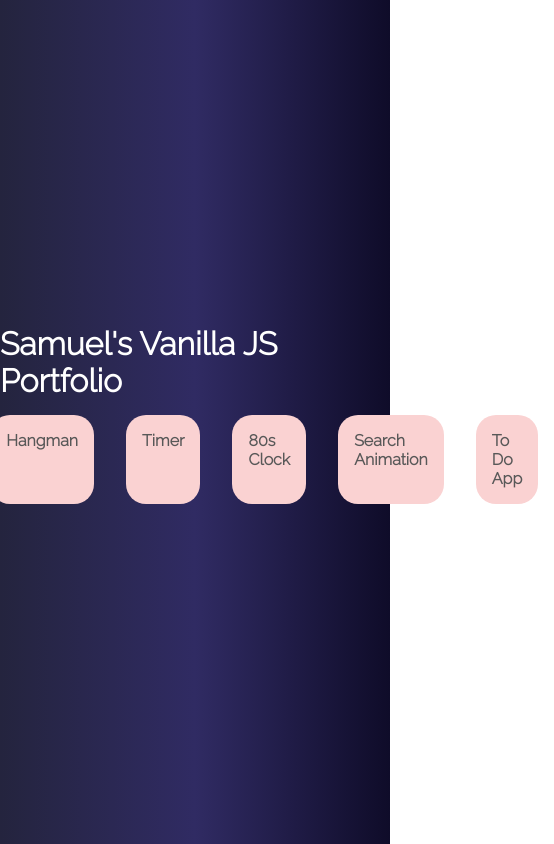
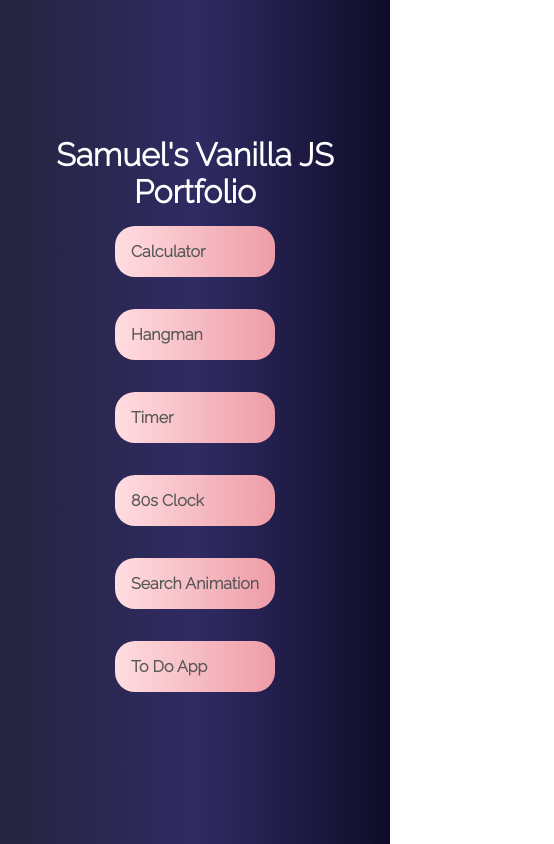
Before and after one commit to SamuelS45/Samuel-s-Portfolio, a plain HTML site: page index.html in a window 390 px wide. Shown: the whole page, 554 px wide, since content can reach past the window. Drawn offline with Linux system fonts and the light colour scheme.

Commit message:
Home Page Mobile Friendly
Updated the home page to be mobile friendly

```diff
--- a/index.html
+++ b/index.html
@@ -10,7 +10,7 @@
 <body>
     <div class="container">
         <div class="nav">
-            <h1>Samuel's Vanilla JS Portfolio</h1>
+            <h1 id="title">Samuel's Vanilla JS Portfolio</h1>
             <ul class="nav-ul">
                 <li><a href="./Calculator/index.html">Calculator</a></li>
                 <li><a href="./HangMan/index.html">Hangman</a></li>
--- a/style.css
+++ b/style.css
@@ -6,6 +6,17 @@
 
     margin: 0%;
     padding: 0%;
+}
+@media (max-width: 600px) {
+    #title{
+        text-align: center;
+    }
+    ul {
+        flex-direction: column;
+    }
+}
+.title{
+    text-align: center;
 }
 .nav{
     display: flex;
@@ -31,7 +42,11 @@ ul{
 li{
     margin: 1rem;
     padding: 1rem;
-    background-color: rgb(250, 210, 210);
+    /* background-color: rgb(250, 210, 210); */
+    background: #ee9ca7;  /* fallback for old browsers */
+background: -webkit-linear-gradient(to right, #ffdde1, #ee9ca7);  /* Chrome 10-25, Safari 5.1-6 */
+background: linear-gradient(to right, #ffdde1, #ee9ca7); /* W3C, IE 10+/ Edge, Firefox 16+, Chrome 26+, Opera 12+, Safari 7+ */
+
     border-radius: 20px;
     transition: .5s;
 }
```
